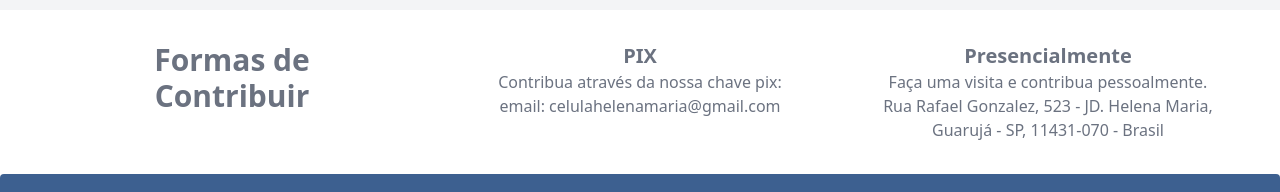
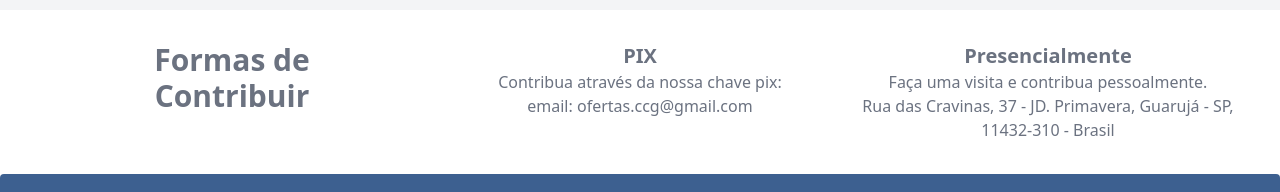
Before and after one commit to lkmdev01/frontend-ccg, a Vue app in the folder app/: page /colaboracoes in a window 1280 px wide. Shown: the part 366-558 px from the top of the page. Built offline with nearby package versions, Linux system fonts and the light colour scheme; no server answers.

Commit message:
alteração de conteúdo

```diff
--- a/app/src/views/CollaborationView.vue
+++ b/app/src/views/CollaborationView.vue
@@ -16,7 +16,7 @@
             <h5 class="text-xl font-bold">PIX</h5>
             <p>
               Contribua através da nossa chave pix: <br />
-              email: celulahelenamaria@gmail.com
+              email:  ofertas.ccg@gmail.com
             </p>
           </div>
           <div class="col-span-1">
@@ -25,7 +25,7 @@
             </h5>
             <p>
               Faça uma visita e contribua pessoalmente. <br />
-              Rua Rafael Gonzalez, 523 - JD. Helena Maria, Guarujá - SP, 11431-070 -
+              Rua das Cravinas, 37 - JD. Primavera, Guarujá - SP, 11432-310 -
               Brasil
             </p>
           </div>
--- a/app/src/views/HomeView.vue
+++ b/app/src/views/HomeView.vue
@@ -1,6 +1,6 @@
 <script setup lang="ts">
-// import MyHero from '../components/MyHero.vue'
-import MyHeroGif from '../components/MyHeroGif.vue'
+import MyHero from '../components/MyHero.vue'
+// import MyHeroGif from '../components/MyHeroGif.vue'
 import MyAbout from '../components/MyAbout.vue'
 import MySchedules from '../components/MySchedules.vue'
 import MyGallery from '../components/MyGallery.vue'
@@ -14,8 +14,8 @@ import DefaultLayout from '../layouts/DefaultLayout.vue'
 <template>
   <main>
     <DefaultLayout>
-      <!-- <MyHero></MyHero> -->
-      <MyHeroGif></MyHeroGif>
+      <MyHero></MyHero>
+      <!-- <MyHeroGif></MyHeroGif> -->
       <MyAbout></MyAbout>
       <MySchedules></MySchedules>
       <MyGallery></MyGallery>
```
